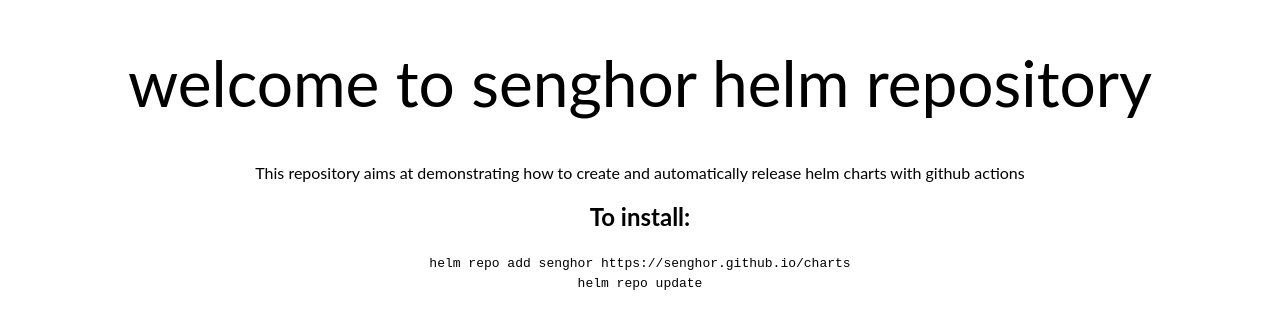
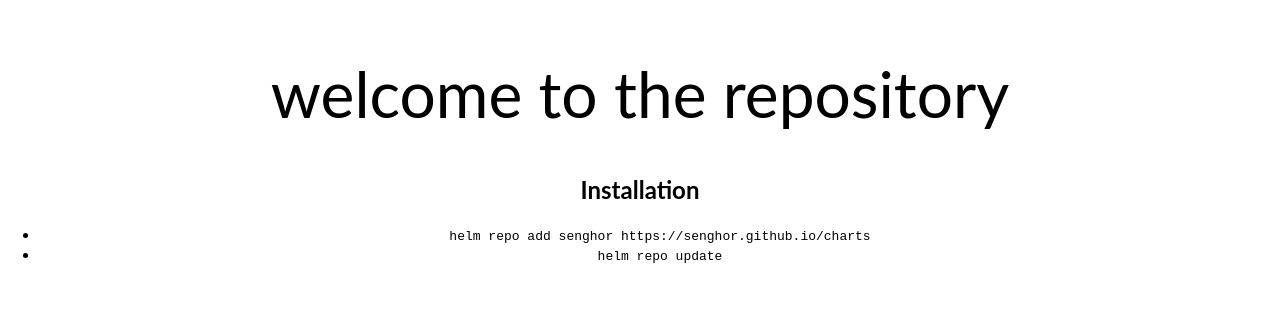
Before and after one commit to senghor/charts, a plain HTML site: page index.html in a window 1280 px wide. Shown: the part 254-582 px from the top of the page. Drawn offline with Linux system fonts and the light colour scheme.

Commit message:
Modified index.html

```diff
--- a/index.html
+++ b/index.html
@@ -28,18 +28,14 @@
             text-transform: lowercase;
         }
 
-        svg {
-            width: 250px;
-            height: 250px;
-        }
     </style>
 </head>
 <body>
-    <h1>Welcome to senghor helm repository</h1>
-    This repository aims at demonstrating how to create and automatically release helm charts with github actions
-    <h2>To install:</h2>
-    <code>helm repo add senghor  https://senghor.github.io/charts</code>
-    <br/>
-    <code>helm repo update</code>
+    <h1>Welcome to the repository</h1>
+    <h2>Installation</h2>
+    <ul>
+        <li><code>helm repo add senghor  https://senghor.github.io/charts</code></li>
+        <li><code>helm repo update</code></li>
+    </ul>
 </body>
 </html>
```
